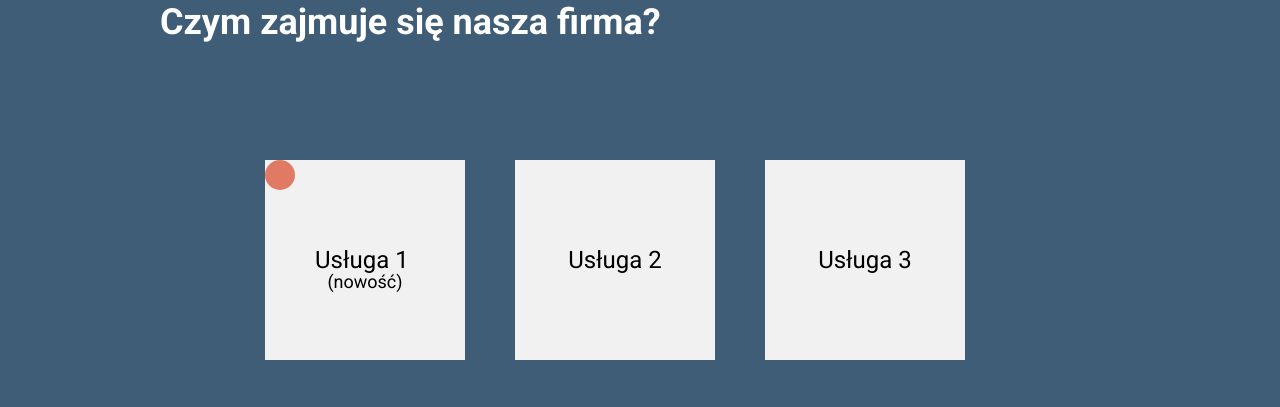
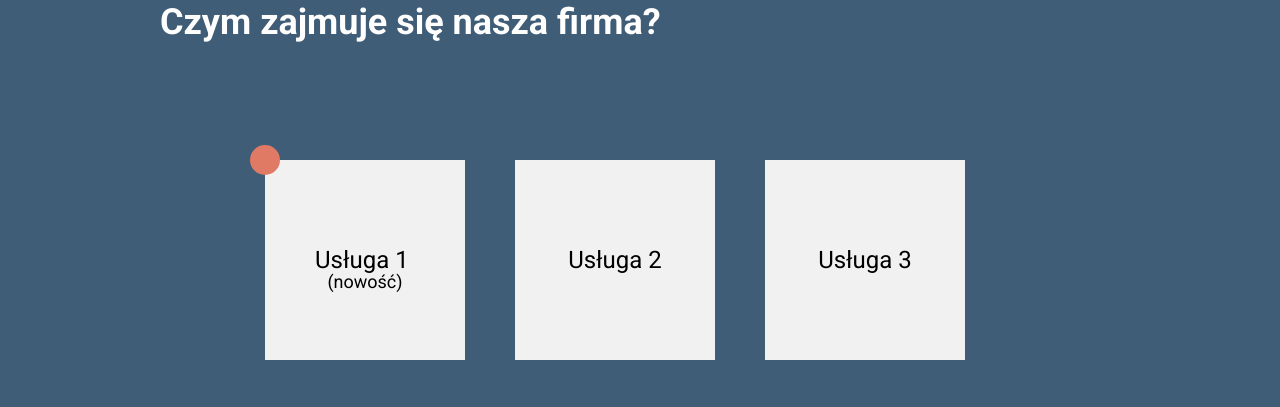
Before and after one commit to olaborkiewicz/Projekt_1-HTML_CSS, a plain HTML site: page index.html in a window 1280 px wide. Shown: the part 1748-2155 px from the top of the page. Drawn offline with Linux system fonts and the light colour scheme.

Commit message:
umieściłam kropkę w dobrym miejscu

```diff
--- a/style.css
+++ b/style.css
@@ -235,6 +235,7 @@ body {
 .square_dif {
   display: flex;
   flex-direction: column;
+  position: relative;
   width: 200px;
   height: 200px;
   background-color: #f1f1f1;
@@ -250,6 +251,8 @@ body {
   border-radius: 50%;
   width: 30px;
   height: 30px;
+  top: -15px;
+  left: -15px;
 }
 
 .square {
```
